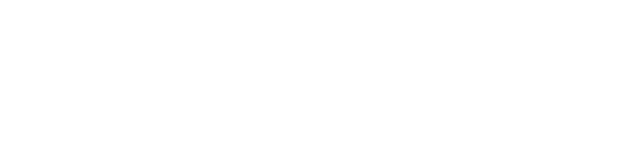
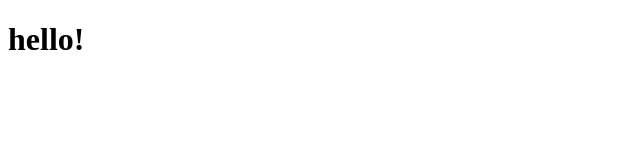
Before and after one commit to KutsVlad8/github-test, a plain HTML site: page index.html in a window 1280 px wide. Shown: the whole page, without its empty margins (0-640 px from the left). Drawn offline with Linux system fonts and the light colour scheme.

Commit message:
add header

```diff
--- a/index.html
+++ b/index.html
@@ -7,5 +7,9 @@
 
     <title>Test</title>
   </head>
-  <body></body>
+  <body>
+    <header>
+      <h1>hello!</h1>
+    </header>
+  </body>
 </html>
```
